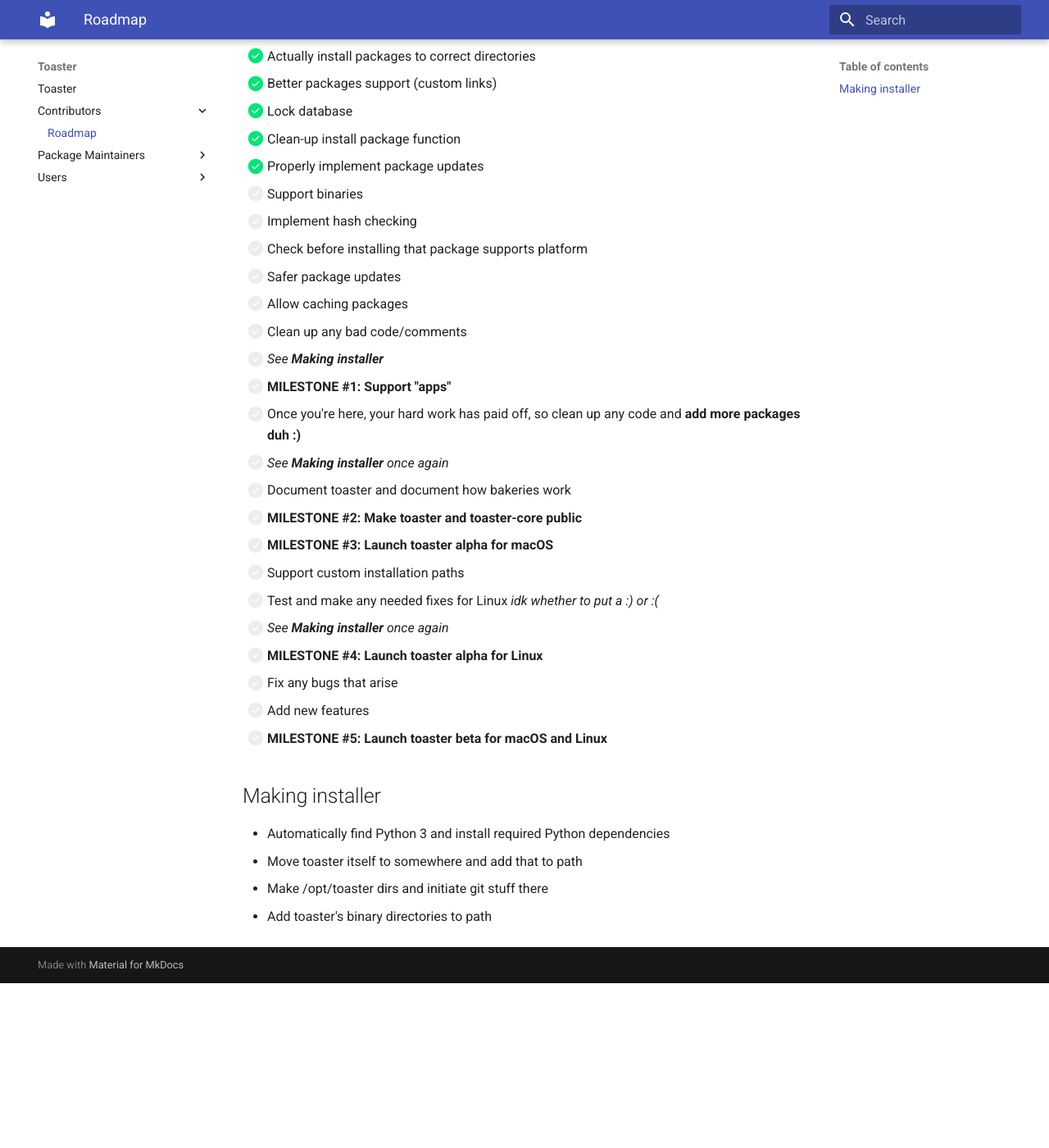
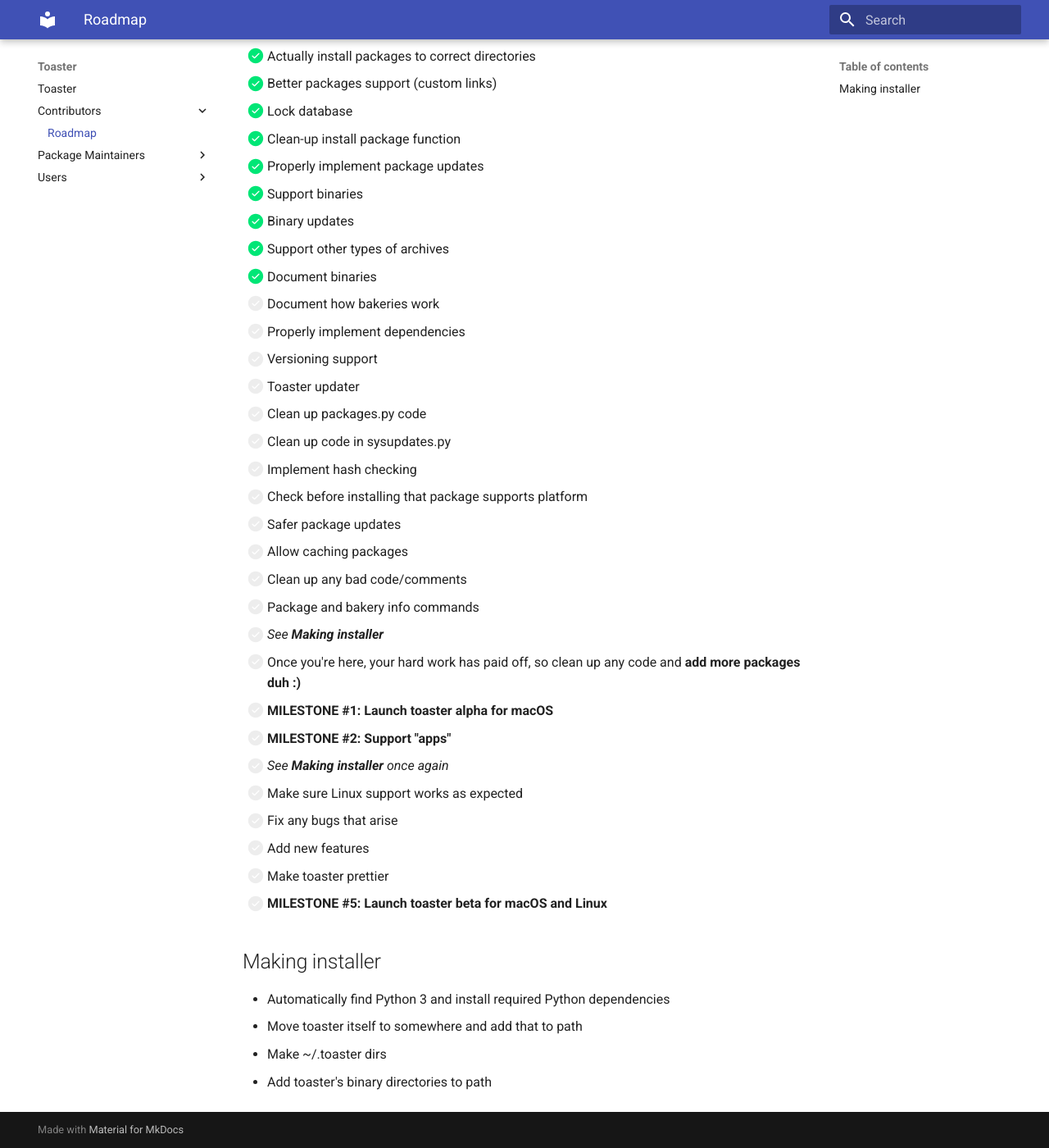
Before and after one commit to lovebagels/toaster, an MkDocs documentation site: the page built from docs/Contributors/roadmap.md, in a window 1280 px wide and 1400 px high, scrolled down 351 px. Shown: the whole window at 82% size. Built offline with MkDocs 1.6.1 and Material for MkDocs 9.7.7, drawn with Linux system fonts in a browser that asks for light colours; before the commit the page ends 1550 px from its top, so only the background shows below that.

Commit message:
Updated docs

```diff
--- a/docs/Contributors/roadmap.md
+++ b/docs/Contributors/roadmap.md
@@ -11,30 +11,36 @@
 - [x] Lock database
 - [x] Clean-up install package function
 - [x] Properly implement package updates
-- [ ] Support binaries
+- [x] Support binaries
+- [x] Binary updates
+- [x] Support other types of archives
+- [x] Document binaries
+- [ ] Document how bakeries work
+- [ ] Properly implement dependencies
+- [ ] Versioning support
+- [ ] Toaster updater
+- [ ] Clean up packages.py code
+- [ ] Clean up code in sysupdates.py
 - [ ] Implement hash checking
 - [ ] Check before installing that package supports platform
 - [ ] Safer package updates
 - [ ] Allow caching packages
 - [ ] Clean up any bad code/comments
+- [ ] Package and bakery info commands
 - [ ] *See **Making installer***
-- [ ] **MILESTONE #1: Support "apps"**
 - [ ] Once you're here, your hard work has paid off, so clean up any code and **add more packages duh :)**
+- [ ] **MILESTONE #1: Launch toaster alpha for macOS**
+- [ ] **MILESTONE #2: Support "apps"**
 - [ ] *See **Making installer** once again*
-- [ ] Document toaster and document how bakeries work
-- [ ] **MILESTONE #2: Make toaster and toaster-core public**
-- [ ] **MILESTONE #3: Launch toaster alpha for macOS**
-- [ ] Support custom installation paths
-- [ ] Test and make any needed fixes for Linux *idk whether to put a :) or :(*
-- [ ] *See **Making installer** once again*
-- [ ] **MILESTONE #4: Launch toaster alpha for Linux**
+- [ ] Make sure Linux support works as expected
 - [ ] Fix any bugs that arise
 - [ ] Add new features
+- [ ] Make toaster prettier
 - [ ] **MILESTONE #5: Launch toaster beta for macOS and Linux**
 
 ## Making installer
 
 - Automatically find Python 3 and install required Python dependencies
 - Move toaster itself to somewhere and add that to path
-- Make /opt/toaster dirs and initiate git stuff there
+- Make ~/.toaster dirs
 - Add toaster's binary directories to path
```
Also changed, not shown: docs/Package Maintainers/makingapackage.md (+34 -0 lines).
